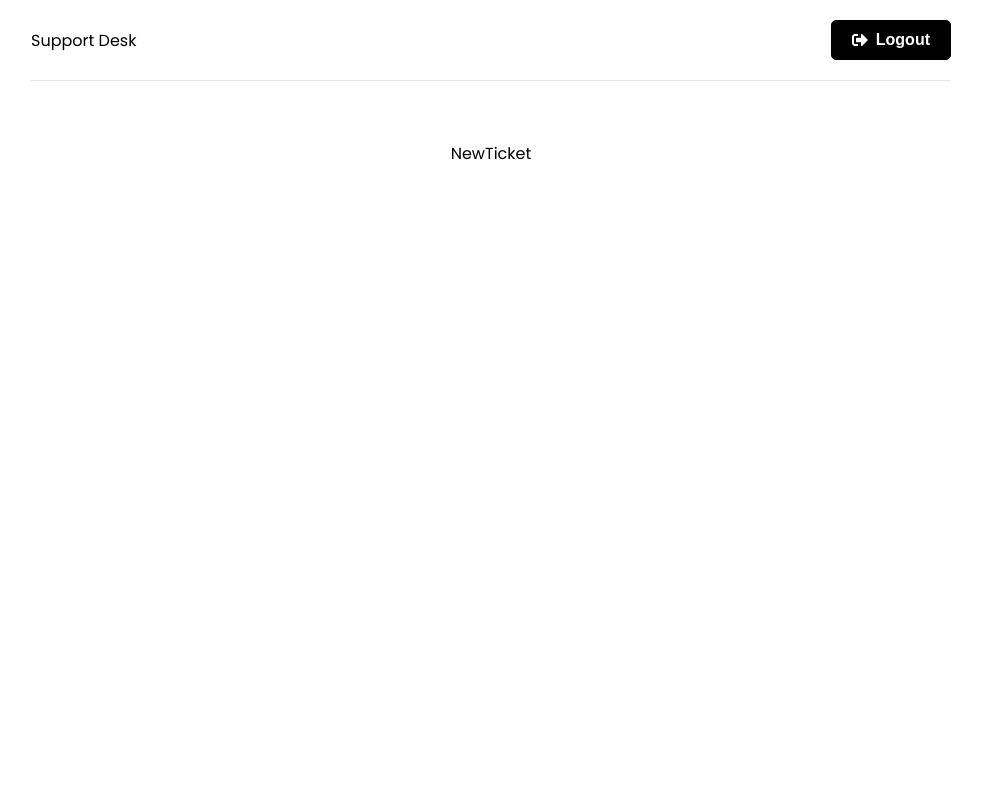
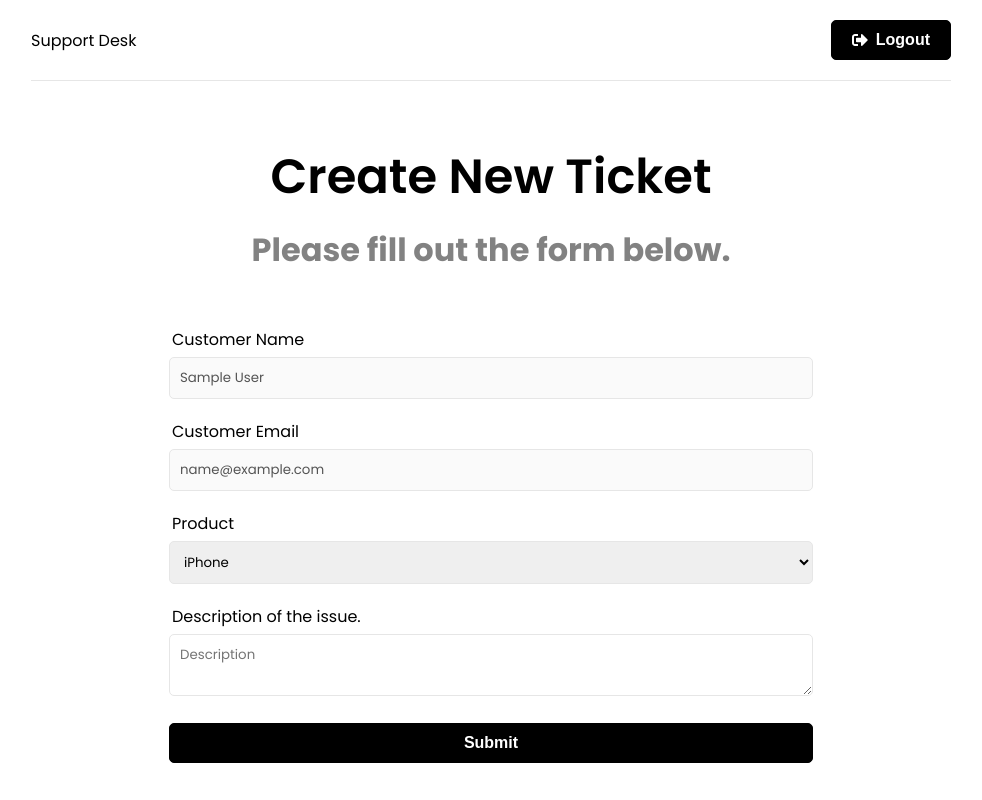
Before and after one commit to DarrelASandbox/mern-support-desk-app, a React (Create React App) app in the folder frontend/: page /new-ticket in a window 1280 px wide. Shown: the whole page, without its empty margins (149-1131 px from the left). Built offline with nearby package versions, Linux system fonts and the light colour scheme; sample sign-in values are in the browser's storage.

Commit message:
NewTicket form & ticketSlice

```diff
--- a/frontend/src/app/store.js
+++ b/frontend/src/app/store.js
@@ -1,8 +1,10 @@
 import { configureStore } from '@reduxjs/toolkit';
 import authReducer from '../features/auth/authSlice';
+import ticketReducer from '../features/ticket/ticketSlice';
 
 export const store = configureStore({
   reducer: {
     auth: authReducer,
+    ticket: ticketReducer,
   },
 });
--- /dev/null
+++ b/frontend/src/features/ticket/ticketService.js
@@ -0,0 +1,4 @@
+const ticketService = () => {
+  return <div>ticketService</div>;
+};
+export default ticketService;
--- /dev/null
+++ b/frontend/src/features/ticket/ticketSlice.js
@@ -0,0 +1,23 @@
+import { createSlice, createAsyncThunk } from '@reduxjs/toolkit';
+import ticketService from './ticketService';
+
+const initialState = {
+  tickets: [],
+  ticket: {},
+  isError: false,
+  isSuccess: false,
+  isLoading: false,
+  message: '',
+};
+
+export const ticketSlice = createSlice({
+  name: 'ticket',
+  initialState,
+  reducers: {
+    reset: (state) => initialState,
+  },
+  extraReducers: (builder) => {},
+});
+
+export const { reset } = ticketSlice.actions;
+export default ticketSlice.reducer;
--- a/frontend/src/pages/NewTicket.jsx
+++ b/frontend/src/pages/NewTicket.jsx
@@ -1,4 +1,74 @@
+import { useState } from 'react';
+import { useSelector } from 'react-redux';
+
 const NewTicket = () => {
-  return <div>NewTicket</div>;
+  const { user } = useSelector((state) => state.auth);
+  const [product, setProduct] = useState('iPhone');
+  const [description, setDescription] = useState('');
+
+  const onSubmit = (e) => {
+    e.preventDefault();
+  };
+
+  return (
+    <>
+      <section className='heading'>
+        <h1>Create New Ticket</h1>
+        <p>Please fill out the form below.</p>
+      </section>
+
+      <section className='form'>
+        <div className='form-group'>
+          <label htmlFor='name'>Customer Name</label>
+          <input
+            type='text'
+            className='form-control'
+            value={user.name}
+            disabled
+          />
+        </div>
+        <div className='form-group'>
+          <label htmlFor='email'>Customer Email</label>
+          <input
+            type='email'
+            className='form-control'
+            value={user.email}
+            disabled
+          />
+        </div>
+
+        <form onSubmit={onSubmit}>
+          <div className='form-group'>
+            <label htmlFor='product'>Product</label>
+            <select
+              name='product'
+              id='product'
+              value={product}
+              onChange={(e) => setProduct(e.target.value)}>
+              <option value='iPhone'>iPhone</option>
+              <option value='Macbook Pro'>Macbook Pro</option>
+              <option value='iMac'>iMac</option>
+              <option value='iPad'>iPad</option>
+            </select>
+          </div>
+
+          <div className='form-group'>
+            <label htmlFor='description'>Description of the issue.</label>
+            <textarea
+              name='description'
+              id='description'
+              className='form-control'
+              placeholder='Description'
+              value={description}
+              onChange={(e) => setDescription(e.target.value)}></textarea>
+          </div>
+
+          <div className='form-group'>
+            <button className='btn btn-block'>Submit</button>
+          </div>
+        </form>
+      </section>
+    </>
+  );
 };
 export default NewTicket;
```
Also changed, not shown: 1 other file (tests, documents, lock files or other folders).
